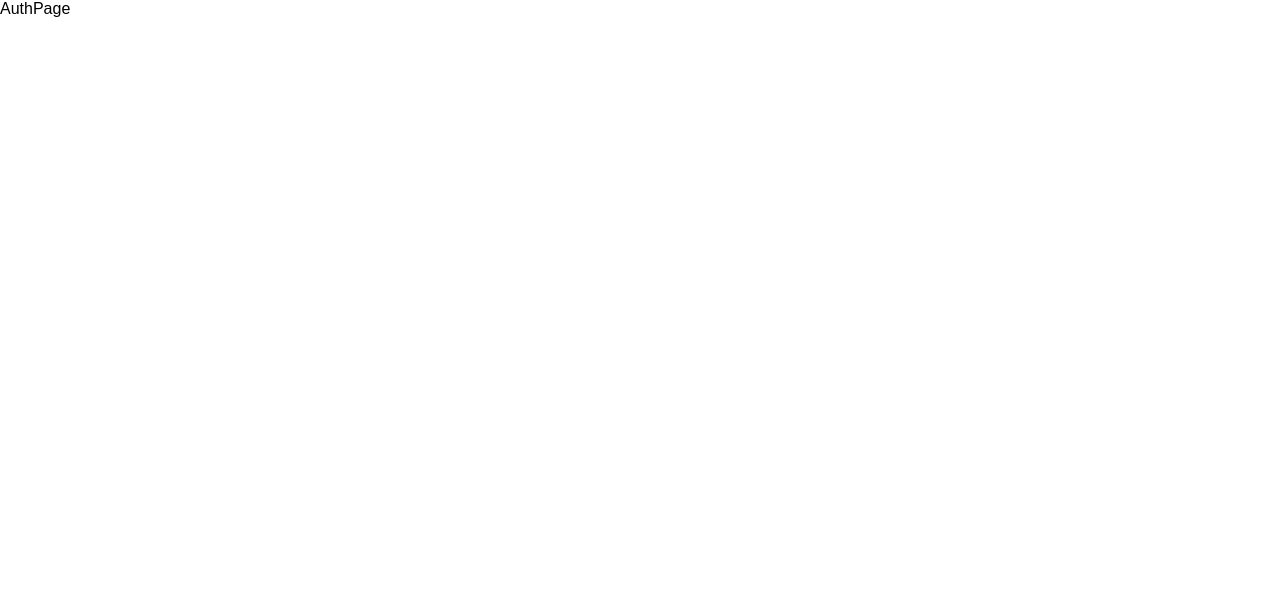
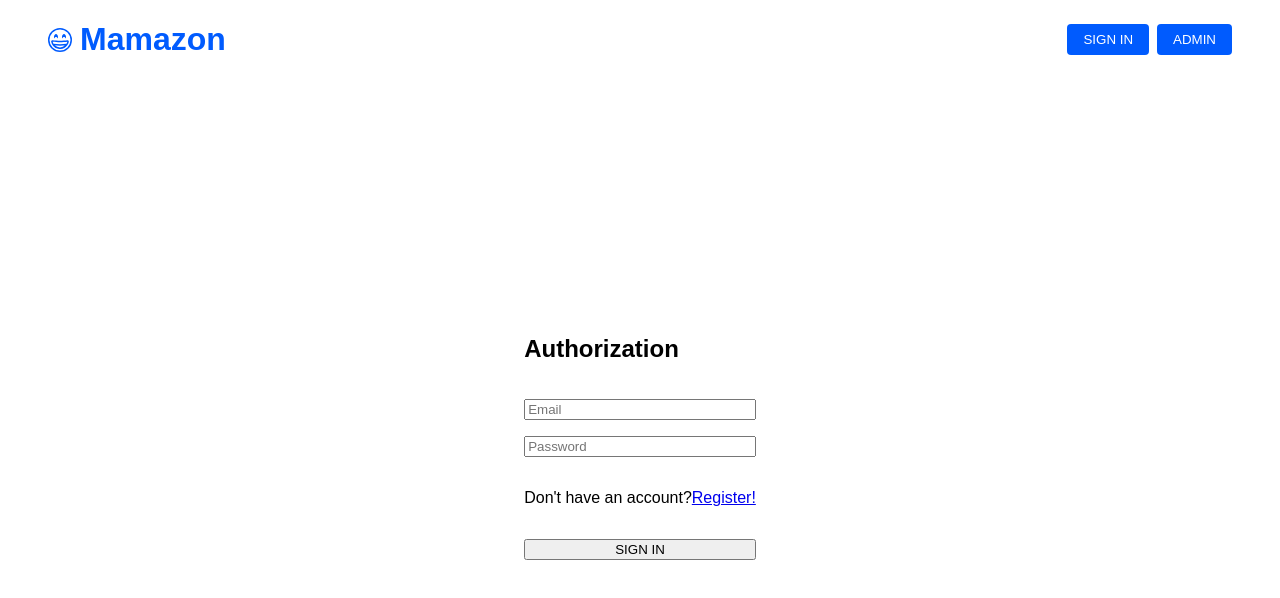
Before and after one commit to Kravchenko-Sergey/mamazon-frontend, a React (Vite) app: page /login in a window 1280 px wide. Shown: the top 598 px of the page. Built offline with nearby package versions, Linux system fonts and the light colour scheme.

Commit message:
feat: add auth page

```diff
--- a/src/pages/AuthPage.tsx
+++ b/src/pages/AuthPage.tsx
@@ -1,3 +1,62 @@
+import styled from 'styled-components'
+import { Header } from '../components/Header.tsx'
+import { LOGIN_ROUTE, REGISTRATION_ROUTE } from '../utils/consts.ts'
+import { useLocation } from 'react-router-dom'
+
 export const AuthPage = () => {
-	return <div>AuthPage</div>
+	const location = useLocation()
+
+	const isLogin = location.pathname === LOGIN_ROUTE
+
+	return (
+		<Root>
+			<Header />
+			<Container>
+				<Card>
+					<Form>
+						<Title>{isLogin ? 'Authorization' : 'Registration'}</Title>
+						<input placeholder='Email' />
+						<input placeholder='Password' />
+						{isLogin ? (
+							<p>
+								Don't have an account?
+								<a href={REGISTRATION_ROUTE}>Register!</a>
+							</p>
+						) : (
+							<p>
+								Already have an account?
+								<a href={LOGIN_ROUTE}>Login!</a>
+							</p>
+						)}
+						<Button>{isLogin ? 'SIGN IN' : 'SIGN UP'}</Button>
+					</Form>
+				</Card>
+			</Container>
+		</Root>
+	)
 }
+
+const Root = styled.div`
+	padding: 0 24px;
+`
+
+const Container = styled.div`
+	max-width: 1440px;
+	height: calc(100vh - 84px);
+	margin: 0 auto;
+	display: flex;
+	justify-content: center;
+	align-items: center;
+`
+
+const Card = styled.div``
+
+const Form = styled.div`
+	display: flex;
+	flex-direction: column;
+	gap: 16px;
+`
+
+const Title = styled.h2``
+
+const Button = styled.button``
```
